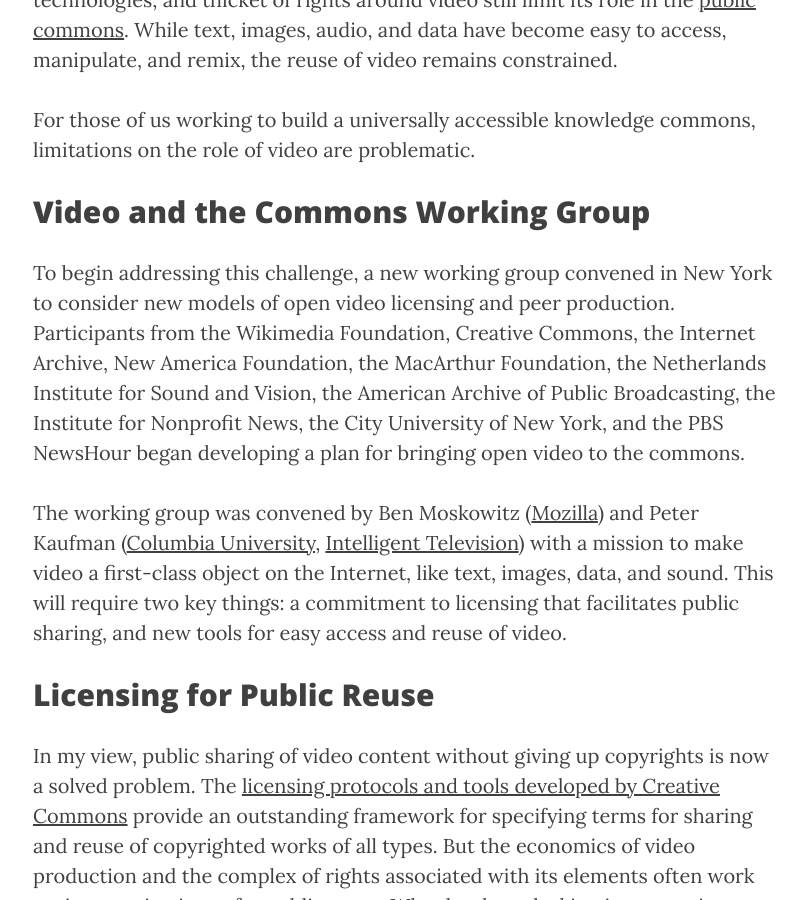
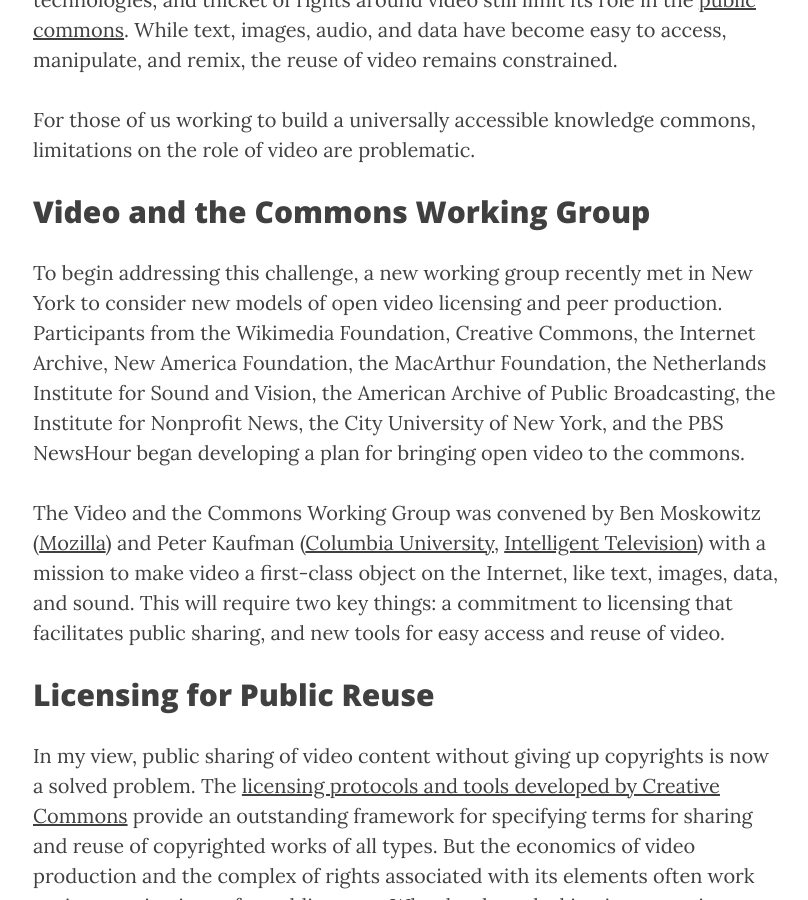
Before and after one commit to jackbrighton/jackbrighton.github.io, a Jekyll site: the page built from _posts/2016-02-07-open-video.md, in a window 1280 px wide and 900 px high, scrolled down 1213 px. Shown: the whole window, without its empty margins (232-1040 px from the left). Built offline with Jekyll 4.4.1, drawn with Linux system fonts in a browser that asks for light colours; nearby versions of some CDN libraries.

Commit message:
tweak some things

```diff
--- a/_posts/2016-02-07-open-video.md
+++ b/_posts/2016-02-07-open-video.md
@@ -16,9 +16,9 @@
 
 ## Video and the Commons Working Group
 
-To begin addressing this challenge, a new working group convened in New York to consider new models of open video licensing and peer production.  Participants from the Wikimedia Foundation, Creative Commons, the Internet Archive, New America Foundation, the MacArthur Foundation, the Netherlands Institute for Sound and Vision, the American Archive of Public Broadcasting, the Institute for Nonprofit News, the City University of New York, and the PBS NewsHour began developing a plan for bringing open video to the commons.
+To begin addressing this challenge, a new working group recently met in New York to consider new models of open video licensing and peer production.  Participants from the Wikimedia Foundation, Creative Commons, the Internet Archive, New America Foundation, the MacArthur Foundation, the Netherlands Institute for Sound and Vision, the American Archive of Public Broadcasting, the Institute for Nonprofit News, the City University of New York, and the PBS NewsHour began developing a plan for bringing open video to the commons.
 
-The working group was convened by Ben Moskowitz ([Mozilla](https://www.mozilla.org/en-US/foundation/)) and Peter Kaufman ([Columbia University](http://ctl.columbia.edu/), [Intelligent Television](http://intelligenttelevision.com/)) with a mission to make video a first-class object on the Internet, like text, images, data, and sound. This will require two key things: a commitment to licensing that facilitates public sharing, and new tools for easy access and reuse of video.
+The Video and the Commons Working Group was convened by Ben Moskowitz ([Mozilla](https://www.mozilla.org/en-US/foundation/)) and Peter Kaufman ([Columbia University](http://ctl.columbia.edu/), [Intelligent Television](http://intelligenttelevision.com/)) with a mission to make video a first-class object on the Internet, like text, images, data, and sound. This will require two key things: a commitment to licensing that facilitates public sharing, and new tools for easy access and reuse of video.
 
 ## Licensing for Public Reuse
 
```
